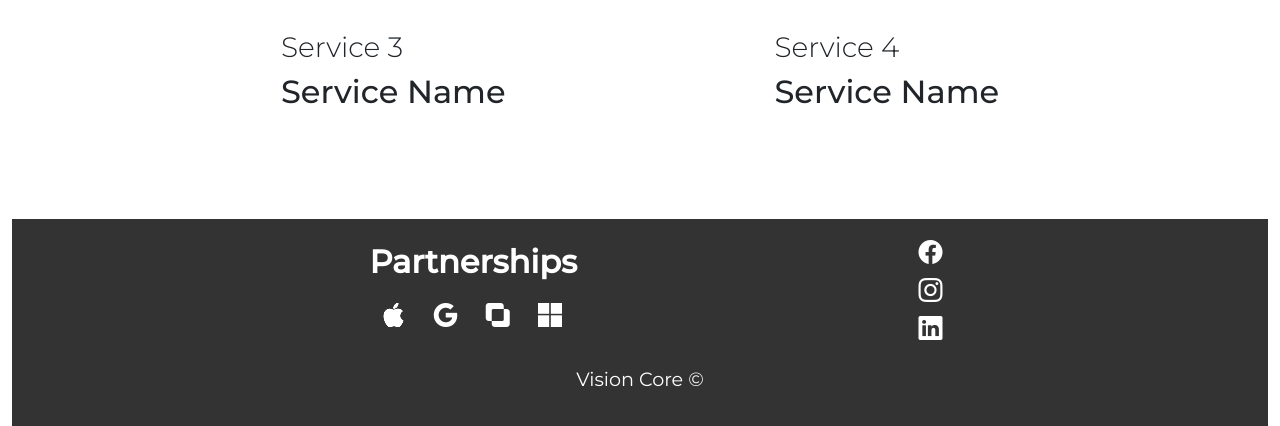
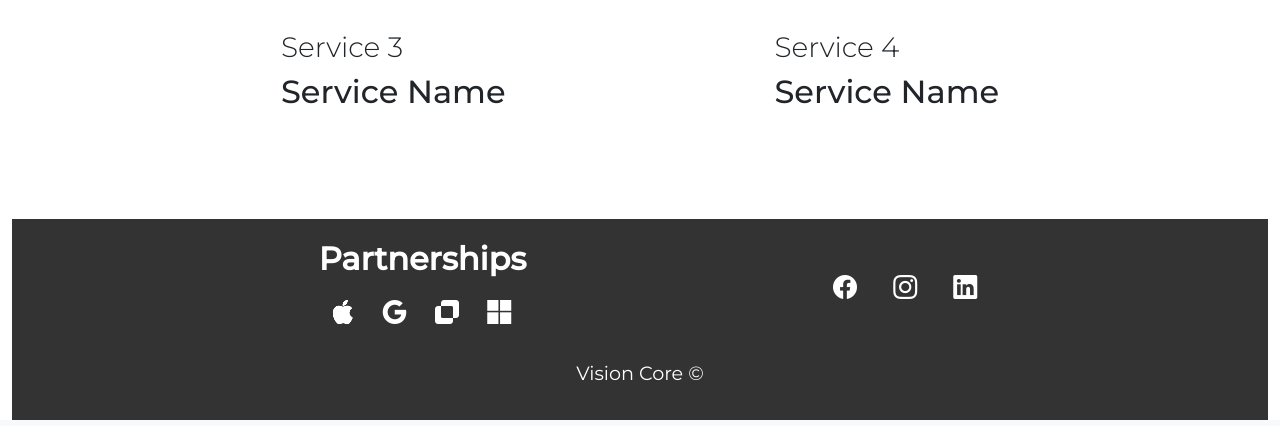
Before and after one commit to lgf2111/vision-core, a Flask app: page / in a window 1280 px wide. Shown: the part 1119-1545 px from the top of the page. Run offline with Flask 2, Linux system fonts and the light colour scheme; some libraries are stand-ins or nearby versions.

Commit message:
edit icons and footer layout

```diff
--- a/static/styles/Global.css
+++ b/static/styles/Global.css
@@ -112,6 +112,11 @@ nav .container-fluid .collapse {
   margin: 0.5em;
 }
 
+.footer .links .col-left .bi-exclude {
+  -webkit-transform: scaleX(-1);
+          transform: scaleX(-1);
+}
+
 .footer .links .col-left .list-title {
   font-weight: bold;
   font-size: 2em;
@@ -120,7 +125,7 @@ nav .container-fluid .collapse {
 .footer .links .col-right .list-item {
   line-height: 35px;
   text-decoration: none;
-  display: block;
+  margin: 1em;
 }
 
 .footer .links .col-right .list-item .bi {
--- a/static/styles/Global.scss
+++ b/static/styles/Global.scss
@@ -101,6 +101,10 @@ nav {
         margin: 0.5em;
       }
 
+      .bi-exclude {
+        transform: scaleX(-1);
+      }
+
       .list-title {
         font-weight: bold;
         font-size: 2em;
@@ -111,7 +115,7 @@ nav {
       .list-item {
         line-height: 35px;
         text-decoration: none;
-        display: block;
+        margin: 1em;
 
         .bi {
           color: #fff;
```
Also changed, not shown: 1 other file.
